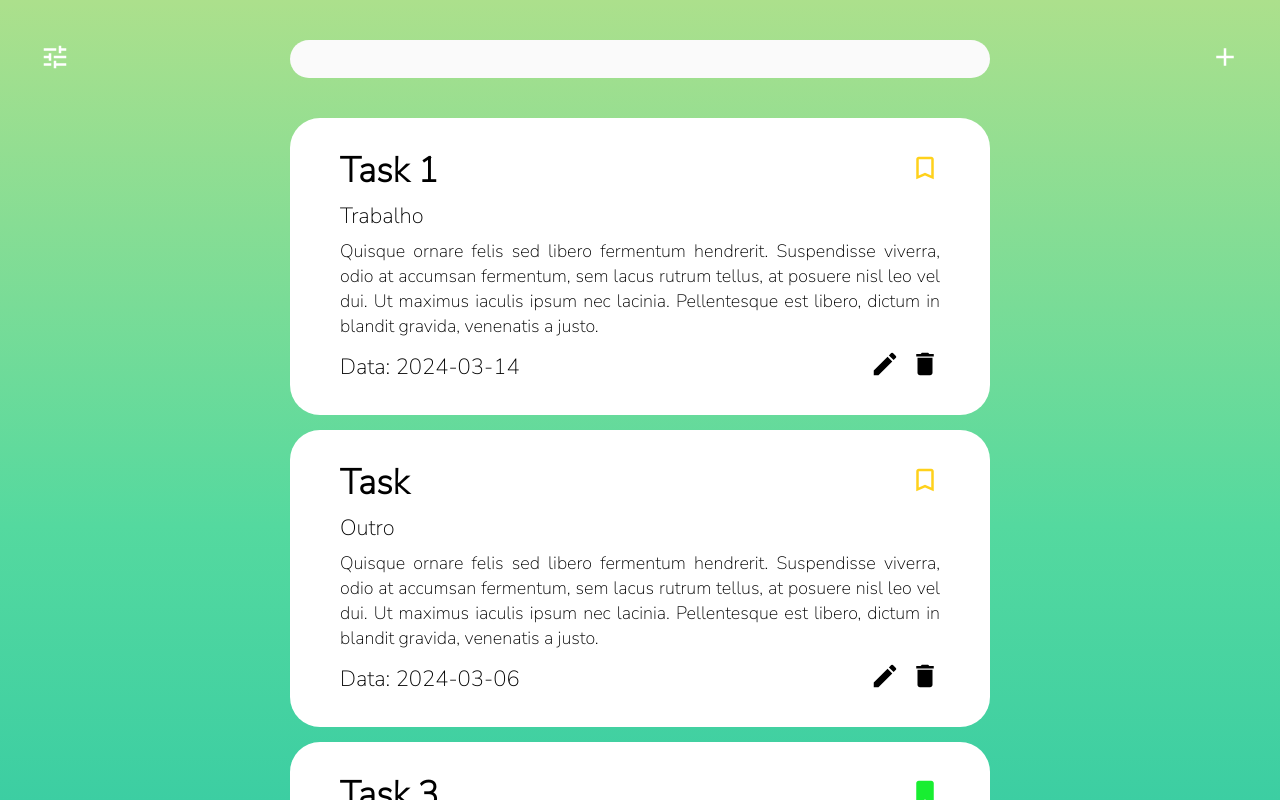
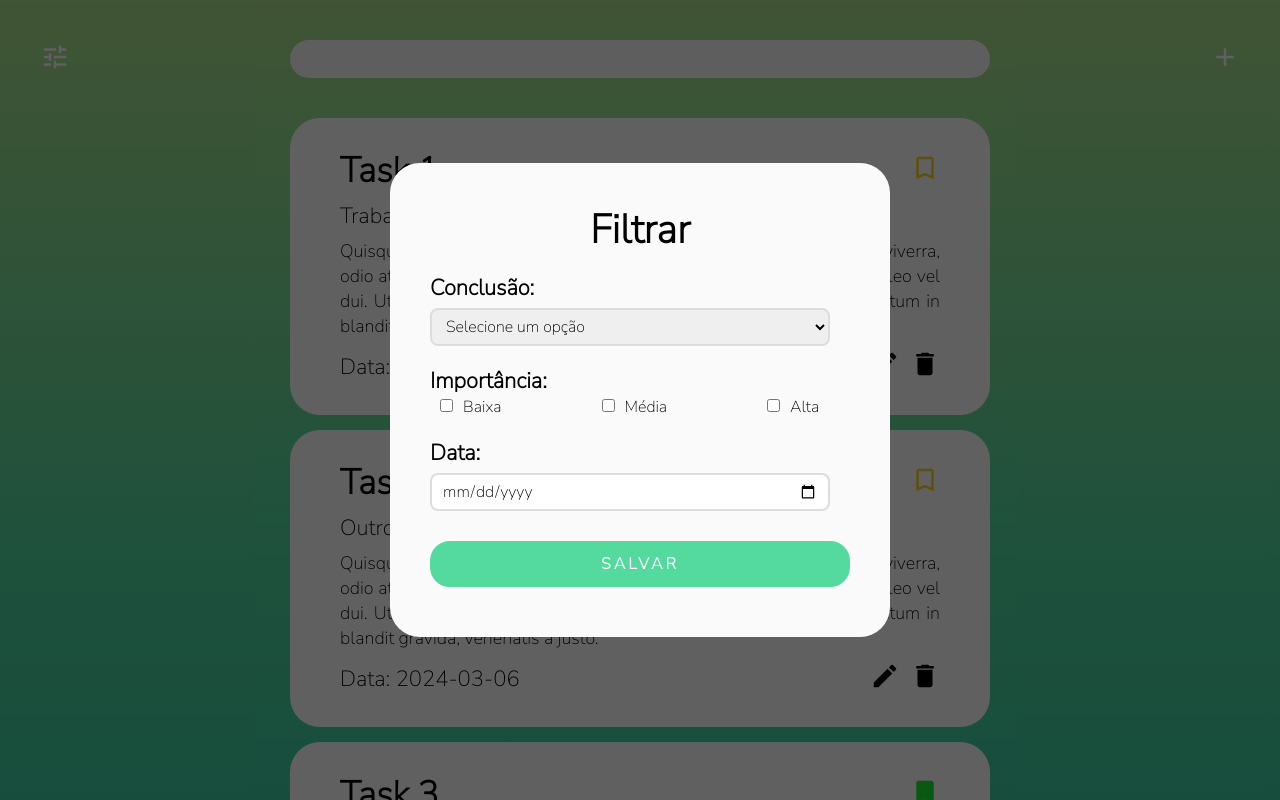
Before and after one commit to patricia-diasr/todo, a React (Create React App) app: page / in a window 1280 px wide. Both pictures are taken after a click on the button 55 px from the left and 59 px from the top of the page. Shown: the top 800 px of the page. Built offline with nearby package versions, Linux system fonts and the light colour scheme; data requests are answered from the project's data file; the HTML template or start-up script is replaced by a standard one.

Commit message:
Componente de filtro

```diff
--- a/src/App.js
+++ b/src/App.js
@@ -4,14 +4,16 @@ import Modal from "./components/layout/Modal";
 import Container from "./components/layout/Container";
 import Toolbar from "./components/layout/Toolbar";
 import Todo from "./components/todo/Todo";
+import Filter from './components/filter/Filter';
 import TodoForm from "./components/todo/TodoForm";
 import TodoDelete from "./components/todo/TodoDelete";
 
 function App() {
   const [tasks, setTasks] = useState([]);
   const [updateTasks, setUpdateTasks] = useState(false);
+  const [modalFilter, setModalFilter] = useState(false);
+  const [modalAdd, setModalAdd] = useState(false);
   const [modalEdit, setModalEdit] = useState(undefined);
-  const [modalAdd, setModalAdd] = useState(false);
   const [modalDelete, setModalDelete] = useState(undefined);
 
   useEffect( () => {
@@ -28,6 +30,11 @@ function App() {
     .catch( err => console.log(err) );
   }, [updateTasks]);
 
+
+  function openFilter() {
+    setModalFilter(true);
+  }
+
   function openAdd() {
     setModalAdd(true);
   }
@@ -40,8 +47,9 @@ function App() {
   }
 
   function closeModal() {
+    setModalFilter(false);
+    setModalAdd(false);
     setModalEdit(undefined);
-    setModalAdd(false);
     setModalDelete(undefined);
   }
 
@@ -138,6 +146,12 @@ function App() {
 
   return (
     <div className="App">
+      {modalFilter &&
+        <Modal closeModal={closeModal}>
+          <h2>Filtrar</h2>
+          <Filter />
+        </Modal>
+      }
       {modalAdd &&
         <Modal closeModal={closeModal}>
           <h2>Adicionar</h2>
@@ -152,11 +166,12 @@ function App() {
       }
       {modalDelete &&
         <Modal closeModal={closeModal}>
+          <h2>Deletar</h2>
           <TodoDelete closeModal={closeModal} handleDelete={deleteTask}/>
         </Modal>
       }
 
-      <Toolbar openAdd={openAdd} />
+      <Toolbar openAdd={openAdd} openFilter={openFilter}/>
       <Container>
         { sortTaks().length > 0 &&
           sortTaks().map((task) => (
--- /dev/null
+++ b/src/components/filter/Filter.js
@@ -0,0 +1,86 @@
+import { useState } from 'react';
+
+import Input from '../form/Input';
+import Select from '../form/Select';
+import Checkbox from '../form/Checkbox';
+import SubmitButton from '../form/SubmitButton';
+
+function Filter () {
+    const [filter, setFilter] = useState({});
+    const [checkedValues, setCheckedValues] = useState([]);
+
+
+    const conclusion_options = [
+        {
+            id: "todos",
+            name: "Todos"
+        }, {
+            id: "concluidos",
+            name: "Apenas Concluídos"
+        }, {
+            id: "nao-concluidos",
+            name: "Apenas não Concluídos"
+        }
+    ];
+
+    const importance_options = [
+        { label: 'Baixa', value: 'baixa' },
+        { label: 'Média', value: 'media' },
+        { label: 'Alta', value: 'alta' }
+    ];
+
+    function handleSelect(e, fieldName) {
+        setFilter({...filter, [fieldName]: {
+            id: e.target.value,
+            name: e.target.options[e.target.selectedIndex].text
+        }});
+    };
+
+    const handleCheckboxChange = (value, isChecked) => {
+        if (isChecked) {
+            setCheckedValues([...checkedValues, value]);
+        } else {
+            setCheckedValues(checkedValues.filter(item => item !== value));
+        }
+    };
+
+    function handleChange(e) {
+        setFilter({...filter, [e.target.name]: e.target.value});
+    };
+
+
+    const submit = (e) => {
+        e.preventDefault();
+        // handleSubmit(filter)
+    };
+
+    return (
+        <form onSubmit={submit}>
+            <Select
+                text="Conclusão"
+                name="conclusion_id"
+                options={conclusion_options}
+                value={filter.conclusion ? filter.conclusion.id : ''}
+                handleOnChange={(e) => handleSelect(e, 'conclusion')}
+            />
+            <Checkbox
+                text="Importância"
+                name="opcao-importancia"
+                labelText="Importância"
+                options={importance_options}
+                handleOnChange={handleCheckboxChange}
+                checkedValues={checkedValues}
+            />
+            <Input
+                type="date"
+                text="Data"
+                name="date"
+                value={filter.date || ''}
+                handleOnChange={handleChange}
+            />
+            <SubmitButton text="SALVAR" />
+        </form>
+    );
+}
+
+export default Filter;
--- /dev/null
+++ b/src/components/form/Checkbox.js
@@ -0,0 +1,33 @@
+import styles from './Checkbox.module.css';
+
+function Checkbox ({text, name, options, handleOnChange, checkedValues}) {
+
+    const handleChange = (event) => {
+        const value = event.target.value;
+        const isChecked = event.target.checked;
+        handleOnChange(value, isChecked);
+    };
+
+    return (
+        <div>
+            <label className={styles.checkbox_label} htmlFor={name}>{text}:</label>
+            <div>
+                {options.map((option) => (
+                    <label key={option.value} className={styles.campo_checkbox}>
+                        <input
+                            type="checkbox"
+                            name={name}
+                            id={option.value}
+                            value={option.value}
+                            checked={checkedValues.includes(option.value)}
+                            onChange={handleChange}
+                        />
+                        {option.label}
+                    </label>
+                ))}
+            </div>
+        </div>
+    );
+}
+
+export default Checkbox;
--- /dev/null
+++ b/src/components/form/Checkbox.module.css
@@ -0,0 +1,22 @@
+.checkbox_label {
+    display: block;
+    font-size: 22px;
+    font-weight: bold;
+    margin: 20px 0 0 40px;
+}
+
+.campo_checkbox {
+    margin: 5px 40px 0 40px;
+    width: 400px;
+    border-radius: 8px;
+    font-size: 16px;
+    padding: 5px 10px;
+}
+
+.campo_checkbox input {
+    margin-right: 10px;
+}
+
+.campo_checkbox label:nth-child(n + 2) {
+    margin-left: 30px;
+}
--- a/src/components/layout/Toolbar.js
+++ b/src/components/layout/Toolbar.js
@@ -1,13 +1,18 @@
 import styles from './Toolbar.module.css'
 import { MdOutlineTune, MdAdd } from "react-icons/md";
 
-function Navbar({openAdd}) {
+function Navbar({openAdd, openFilter}) {
     const add = () => {
         openAdd();
     }
+
+    const filter = () => {
+        openFilter();
+    }
+
     return (
         <nav className={styles.toolbar}>
-            <button><MdOutlineTune /></button>
+            <button onClick={filter}><MdOutlineTune /></button>
             <input type="search" id="pesquisar" name="pesquisar" />
             <button onClick={add}><MdAdd /></button>
         </nav>
--- a/src/components/todo/TodoDelete.js
+++ b/src/components/todo/TodoDelete.js
@@ -3,7 +3,6 @@ import styles from './TodoDelete.module.css';
 function TodoDelete ({closeModal, handleDelete}) {
     return (
         <>
-        <h2>Deletar</h2>
         <p>Deseja deletar essa tarefa? Essa ação é irreversível.</p>
         <button onClick={closeModal} className={styles.cancelar}>CANCELAR</button>
         <button onClick={handleDelete} className={styles.salvar}>SALVAR</button>
```
